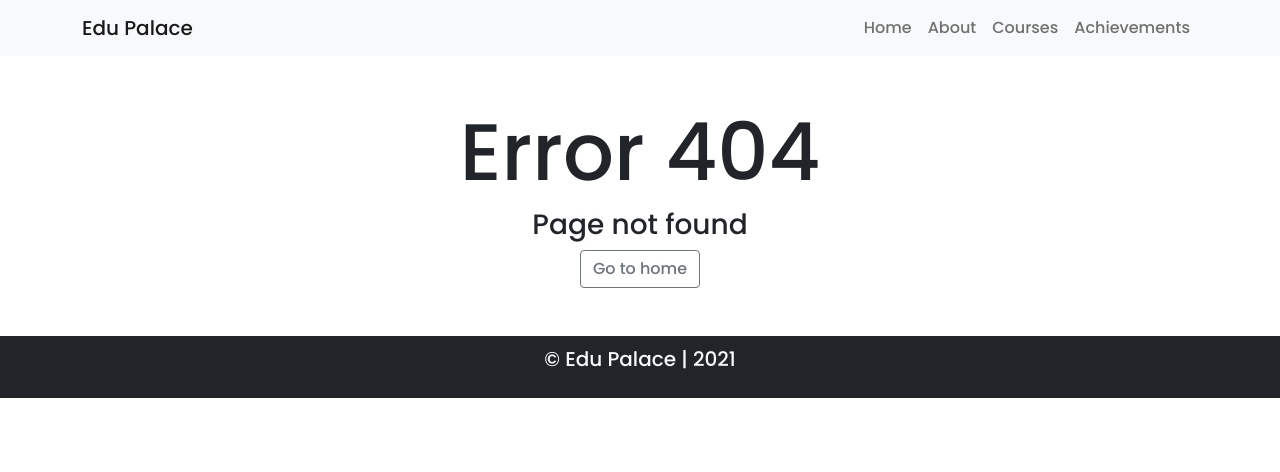
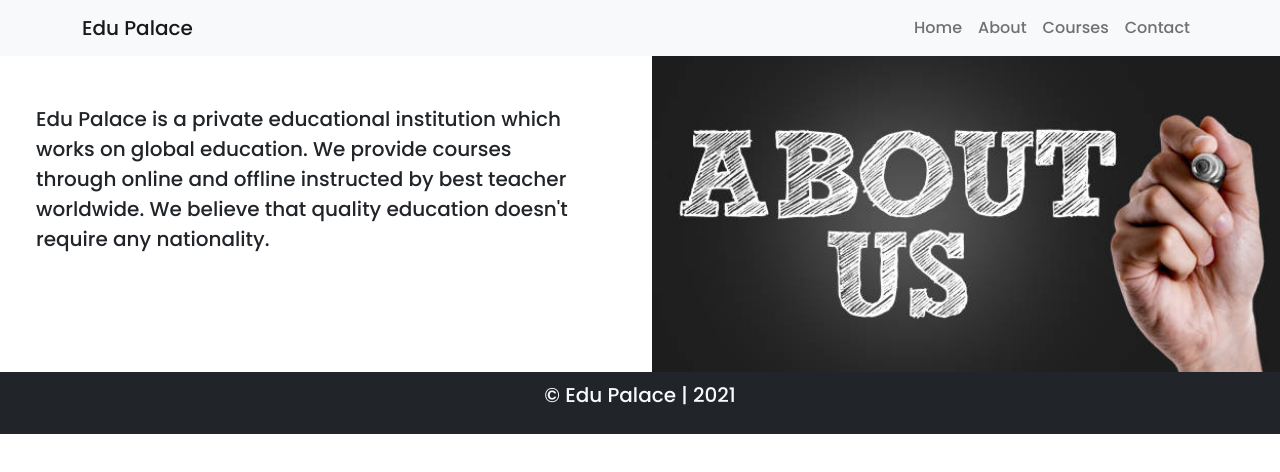
Before and after one commit to minhazul-ashim/edu-palace, a React (Create React App) app: page /about in a window 1280 px wide. Before the commit this address had no page. Shown: the top 472 px of the page. Built offline with nearby package versions, Linux system fonts and the light colour scheme.

Commit message:
about us section added

```diff
--- a/src/App.js
+++ b/src/App.js
@@ -8,6 +8,7 @@ import Courses from './components/Courses/Courses';
 import CourseDetail from './components/CourseDetail/CourseDetail';
 import EnrollForm from './components/EnrollForm/EnrollForm';
 import NotFound from './NotFound/NotFound';
+import AboutUs from './components/AboutUs/AboutUs';
 
 
 function App() {
@@ -31,6 +32,9 @@ function App() {
           <Route path='/enroll'>
             <EnrollForm></EnrollForm>
           </Route>
+          <Route path='/about'>
+            <AboutUs></AboutUs>
+          </Route>
           <Route path='*'>
             <NotFound></NotFound>
           </Route>
--- /dev/null
+++ b/src/components/AboutUs/AboutUs.js
@@ -0,0 +1,20 @@
+import './AboutUs.css'
+import React from 'react';
+import img from '../../images/about-us.jpg'
+
+const AboutUs = () => {
+    return (
+        <div className=''>
+            <div className="row row-cols-2">
+                <div className="col p-5">
+                    <p className='lead'>Edu Palace is a private educational institution which  works on global education. We provide courses through online and offline instructed by best teacher worldwide. We believe that quality education doesn't require any nationality.</p>
+                </div>
+                <div className="col">
+                    <img src={img} className='img-fluid w-100 h-100' alt="" />
+                </div>
+            </div>
+        </div>
+    );
+};
+
+export default AboutUs;
--- a/src/components/Navigation/Navigation.js
+++ b/src/components/Navigation/Navigation.js
@@ -15,7 +15,7 @@ const Navigation = () => {
                             <Link className='nav-link' to="/home">Home</Link>
                             <Link className='nav-link' to="/about">About</Link>
                             <Link className='nav-link' to="/courses">Courses</Link>
-                            <Link className='nav-link' to="/about">Achievements</Link>
+                            <Link className='nav-link' to="/contact">Contact</Link>
                         </Nav>
                     </Navbar.Collapse>
                 </Container>
```
Also changed, not shown: src/components/AboutUs/AboutUs.css (added), src/images/about-us.jpg (added).
